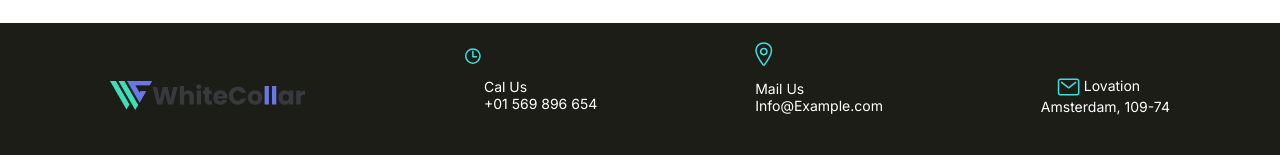
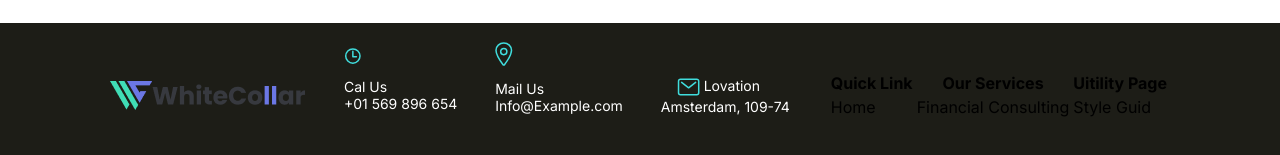
Before and after one commit to Tomas1976K/Tomas1976K.github.io, a plain HTML site: page index.html in a window 1280 px wide. Shown: the part 1149-1304 px from the top of the page. Drawn offline with Linux system fonts and the light colour scheme.

Commit message:
pakeitimas

```diff
--- a/index.html
+++ b/index.html
@@ -91,7 +91,7 @@
 
         <div class="overlay">
 
-                <p >Welcome to Whitecollar Solution</p>
+            <p>Welcome to Whitecollar Solution</p>
 
             <h1>The Best Value for <span class="bold">Business</span> and Corporation</h1>
             <p class="text">Collaboratively administrate empowered markets plug
@@ -134,6 +134,22 @@
                     Amsterdam, 109-74
                 </a>
             </div>
+            <table>
+                <tr>
+                    <th>Quick Link</th>
+                    <th>Our Services</th>
+                    <th>Uitility Page</th>
+                </tr>
+                <tr>
+                    <td>Home</td>
+                    <td>Financial Consulting</td>
+                    <td>Style Guid</td>
+
+
+                </tr>
+
+
+            </table>
 
         </div>
     </div>
@@ -142,13 +158,6 @@
 
 
 
-
-
-
-
-
-
-
 </body>
 
 </html>
--- a/styles/style.css
+++ b/styles/style.css
@@ -14,7 +14,10 @@ button {
     font-family: "Inter", sans-serif;
 }
 
-h1, h2, h3, h4 {
+h1,
+h2,
+h3,
+h4 {
     font-family: "Poppins", sans-serif;
 }
 
@@ -218,6 +221,7 @@ div.container2 {
     max-width: 1100px;
     padding: 0 20px;
 }
+
 /* sutvarkyti apatine tinklalapio eilute */
 div.contacts2 div.container2 a {
     font-style: normal;
@@ -229,9 +233,10 @@ div.contacts2 div.container2 a {
 
 }
 
-div.contacts2 div.container2 div.left-toolbox2 a.toolbox-group2 p.cal {
+/* div.contacts2 div.container2 div.left-toolbox2 a.toolbox-group2 p.cal {
     margin-left: 20px;
-}
+    padding: 20px 15px 0px 30px;
+} */
 
 
 
```
Lines whose indentation alone changed are shown as unchanged.
